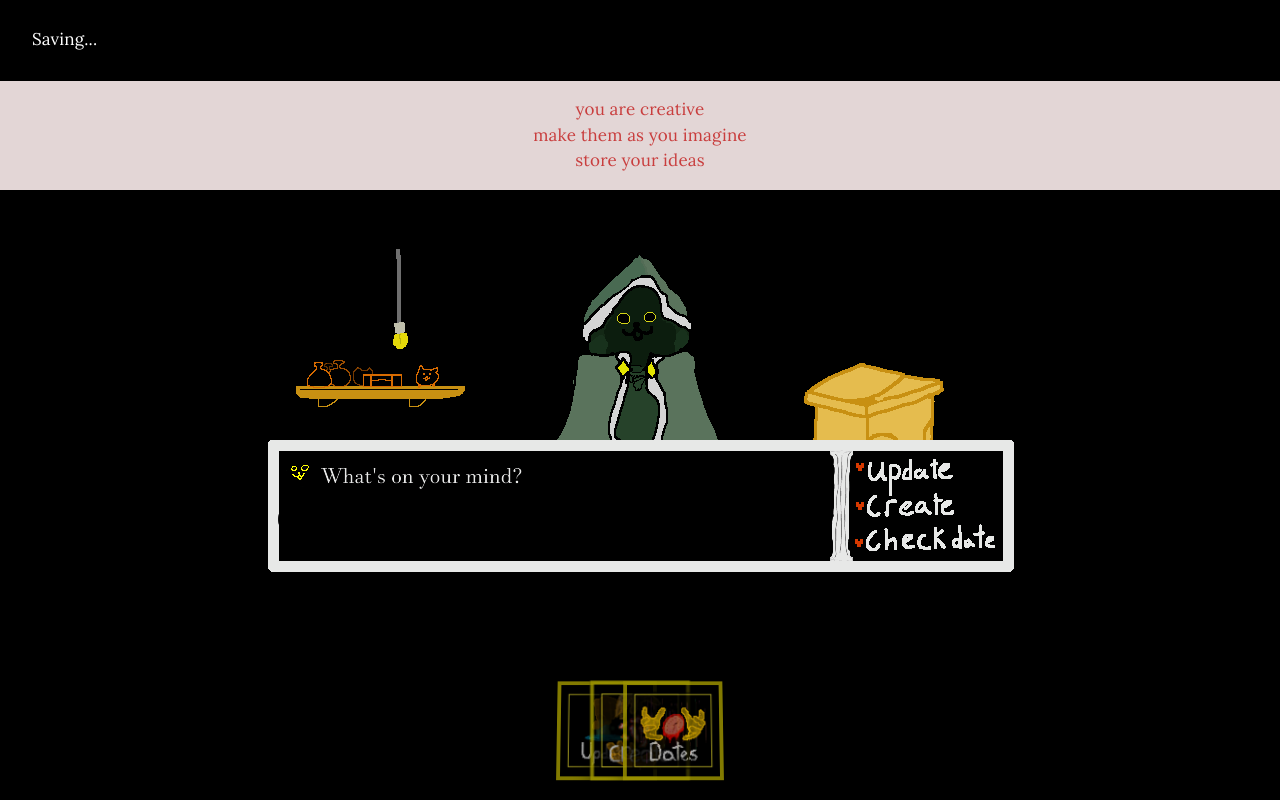
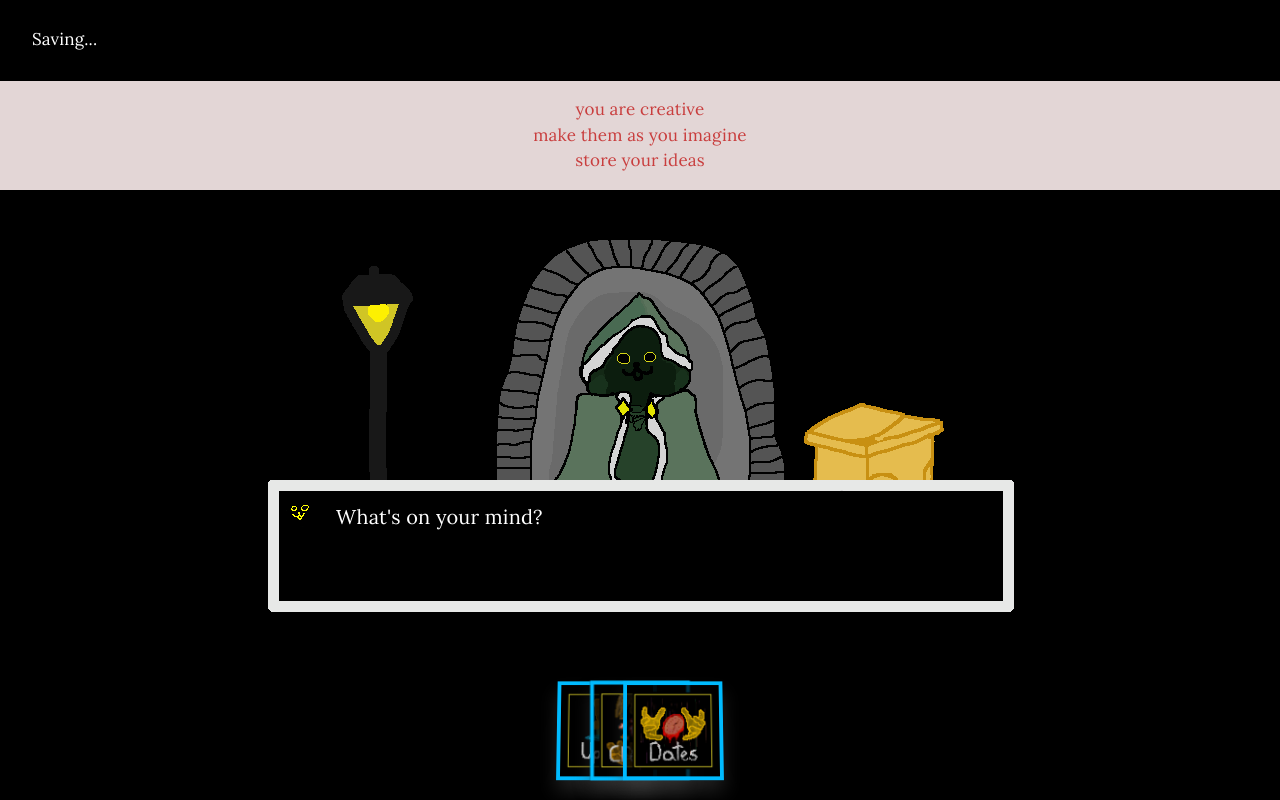
Before and after one commit to alexorsmth/Rememberitforme, a React (Vite) app: page / in a window 1280 px wide. Built offline with nearby package versions, Linux system fonts and the light colour scheme; some icons are missing.

Commit message:
unformatted

```diff
--- a/src/FirstPage.jsx
+++ b/src/FirstPage.jsx
@@ -1,7 +1,7 @@
 import { useState, useEffect } from "react";
 import { Stack, Slide, Box } from "@mui/material";
-
-import OldIdeaTable from "./components/UpdateIdeaTable";
+import ShopkeeperDialogue from "./components/ShopKeeperDialogue";
+import IdeasTable from "./components/UpdateIdeaTable";
 import Calendar from "./components/Calendar";
 import NewIdeaTF from "./components/NewIdeaPage";
 import UpdateIdeaPage from "./components/UpdateIdeaPage";
@@ -49,19 +49,7 @@ export default function FirstPage() {
         <TopHeader />
         <PoemFade alignContent="center" />
 
-        {openSection === null && (
-          <Box
-            component="img"
-            src="/images/Shopkeeper1.png"
-            alt="Shopkeeper"
-            sx={{
-              width: { xs: "100%", md: 800 },
-              maxWidth: "100%",
-              display: "block",
-              mx: "auto",
-            }}
-          />
-        )}
+        {openSection === null && <ShopkeeperDialogue ideas={ideas} />}
 
         <Slide in={openSection !== null} timeout={{ enter: 800 }}>
           <Box
--- a/src/components/FloatingCard.jsx
+++ b/src/components/FloatingCard.jsx
@@ -39,7 +39,7 @@ export default function FloatingActionCards({ onUpdate, onCreate, onDates }) {
         "&:hover .floating-card": {
           mx: 2,
           transform: "rotateX(0deg) rotateY(0deg) translateY(-18px) scale(1.05)",
-          opacity: 1,
+          opacity: 2,
         },
       }}
     >
@@ -56,9 +56,9 @@ export default function FloatingActionCards({ onUpdate, onCreate, onDates }) {
             position: "relative",
             overflow: "hidden",
 
-            border: "4px solid #999000",
+            border: "4px solid #00bbff",
             backgroundColor: "rgba(0, 0, 0, 0.75)",
-            boxShadow: "0 12px 18px rgba(0,0,0,0.45)",
+            boxShadow: "0 12px 18px rgba(68, 68, 68, 0.45)",
 
             transformOrigin: "center center",
 
@@ -69,7 +69,7 @@ export default function FloatingActionCards({ onUpdate, onCreate, onDates }) {
               scale(0.95)
             `,
 
-            opacity: 0.85,
+            opacity: 1,
 
             transition:
               "transform 0.32s ease, margin 0.32s ease, opacity 0.32s ease, border-color 0.32s ease",
--- /dev/null
+++ b/src/components/ShopKeeperDialogue.jsx
@@ -0,0 +1,95 @@
+import { useState } from "react";
+import { Box, Typography } from "@mui/material";
+import "@fontsource/lora";
+
+export default function ShopkeeperDialogue({ ideas }) {
+  const [shopkeeperMessage, setShopkeeperMessage] = useState(
+    "What's on your mind?"
+  );
+
+  const [dialogueIndex, setDialogueIndex] = useState(0);
+
+  function handleShopkeeperDialogueClick() {
+    if (ideas.length === 0) {
+      const noIdeaMessages = [
+        "Get to work!",
+        "No ideas? Not even one?",
+        "The shelf is empty...",
+        "Come back when inspiration strikes.",
+      ];
+
+      const nextMessage =
+        noIdeaMessages[dialogueIndex % noIdeaMessages.length];
+
+      setShopkeeperMessage(nextMessage);
+      setDialogueIndex(dialogueIndex + 1);
+      return;
+    }
+
+    const randomIdea = ideas[Math.floor(Math.random() * ideas.length)];
+
+    const ideaMessages = [
+      `"${randomIdea.idea_meat}" sounds interesting, I guess...`,
+      `When's the last time you thought about "${randomIdea.idea_meat}"?`,
+      `Maybe "${randomIdea.idea_meat}" needs a little more care.`,
+      `You still remember "${randomIdea.idea_meat}", right?`,
+    ];
+
+    const nextMessage = ideaMessages[dialogueIndex % ideaMessages.length];
+
+    setShopkeeperMessage(nextMessage);
+    setDialogueIndex(dialogueIndex + 1);
+  }
+
+  return (
+    <Box
+      sx={{
+        position: "relative",
+        width: { xs: "100%", md: 800 },
+        maxWidth: "100%",
+        mx: "auto",
+      }}
+    >
+      <Box
+        component="img"
+        src="/images/Shopkeeper1.png"
+        alt="Shopkeeper"
+        sx={{
+          width: "100%",
+          display: "block",
+          mt:5,
+        }}
+      />
+
+      <Box
+        onClick={handleShopkeeperDialogueClick}
+        sx={{
+          position: "absolute",
+
+          left: "10%",
+          bottom: "11%",
+          width: "100%",
+          height: "30%",
+
+          cursor: "pointer",
+          display: "flex",
+          alignItems: "center",
+          px: 2,
+          boxSizing: "border-box",
+        }}
+      >
+        <Typography
+          sx={{
+            color: "white",
+            fontFamily: "Lora",
+            fontSize: { xs: "12px", md: "20px" },
+            lineHeight: 1.15,
+            userSelect: "none",
+          }}
+        >
+          {shopkeeperMessage}
+        </Typography>
+      </Box>
+    </Box>
+  );
+}
```
Also changed, not shown: public/images/Shopkeeper1.png.
